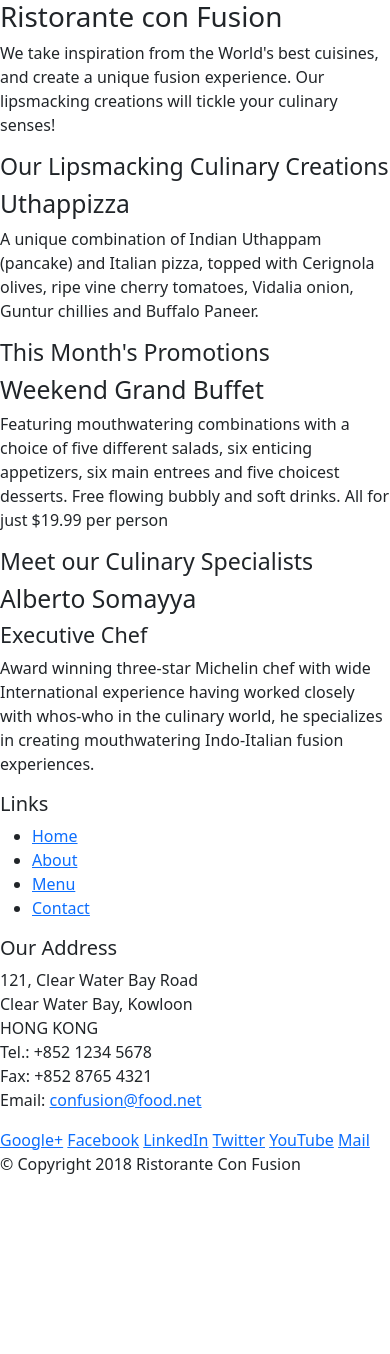
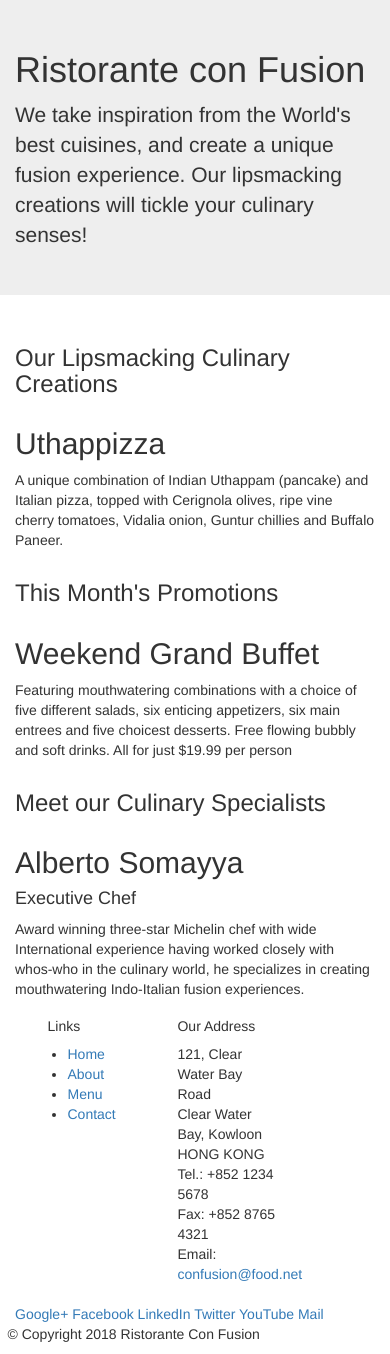
Before and after one commit to abhishekchadha40586/Web-Project, a website: page index.html in a window 390 px wide. Before the commit the page ends 1192 px from the top, so only its background shows below. Drawn offline with nearby package versions, Linux system fonts and the light colour scheme.

Commit message:
Responsive Grid Part 1

```diff
--- a/index.html
+++ b/index.html
@@ -9,51 +9,52 @@
 
     <!-- Bootstrap CSS -->
     <link rel="stylesheet" href="node_modules/bootstrap/dist/css/bootstrap.min.css">
+    <link rel="stylesheet" href="https://maxcdn.bootstrapcdn.com/bootstrap/3.3.5/css/bootstrap.min.css">
+
     <title>Ristorante Con Fusion</title>
 </head>
 
 <body>
-
-    <header>
-        <div>
-            <div>
-                <div>
+    <header class="jumbotron">
+        <div class="container">
+            <div class="row">
+                <div class="col-12 col-sm-6">
                     <h1>Ristorante con Fusion</h1>
                     <p>We take inspiration from the World's best cuisines, and create a unique fusion experience. Our lipsmacking creations will tickle your culinary senses!</p>
                 </div>
-                <div>
+                <div class="col-12 col-sm">
                 </div>
             </div>
         </div>
     </header>
 
-    <div>
-        <div>
-            <div>
+    <div class="container">
+        <div class="row">
+            <div class="col-12 col-sm-4 order-sm-last col-md-3">
                 <h3>Our Lipsmacking Culinary Creations</h3>
             </div>
-            <div>
+            <div class="col col-sm-8 order-sm-first col-md-9">
                 <h2>Uthappizza</h2>
                 <p>A unique combination of Indian Uthappam (pancake) and Italian pizza, topped with Cerignola olives, ripe vine cherry tomatoes, Vidalia onion, Guntur chillies and Buffalo Paneer.</p>
             </div>
         </div>
 
 
-        <div>
-            <div>
+        <div class="row">
+            <div class="col-12 col-sm-4 col-md-3">
                 <h3>This Month's Promotions</h3>
             </div>
-            <div>
+            <div class="col col-sm-8 col-md-9">
                 <h2>Weekend Grand Buffet</h2>
                 <p>Featuring mouthwatering combinations with a choice of five different salads, six enticing appetizers, six main entrees and five choicest desserts. Free flowing bubbly and soft drinks. All for just $19.99 per person </p>
             </div>
         </div>
 
-        <div>
-            <div>
+        <div class="row">
+            <div class="col-12 col-sm-4 order-sm-last col-md-3">
                 <h3>Meet our Culinary Specialists</h3>
             </div>
-            <div>
+            <div class="col col-sm-8 order-sm-first col-md-9">
                 <h2>Alberto Somayya</h2>
                 <h4>Executive Chef</h4>
                 <p>Award winning three-star Michelin chef with wide International experience having worked closely with whos-who in the culinary world, he specializes in creating mouthwatering Indo-Italian fusion experiences. </p>
@@ -62,9 +63,9 @@
     </div>
 
     <footer>
-        <div>
-            <div>
-                <div>
+        <div class="container">
+            <div class="row">
+                <div class="col-4 offset-1 col-sm-2">
                     <h5>Links</h5>
                     <ul>
                         <li><a href="#">Home</a></li>
@@ -73,7 +74,7 @@
                         <li><a href="#">Contact</a></li>
                     </ul>
                 </div>
-                <div>
+                <div class="col-4 col-sm-5">
                     <h5>Our Address</h5>
                     <address>
 		              121, Clear Water Bay Road<br>
@@ -84,7 +85,7 @@
 		              Email: <a href="mailto:confusion@food.net">confusion@food.net</a>
 		           </address>
                 </div>
-                <div>
+                <div class="col-12 col-sm-4">
                     <div>
                         <a href="http://google.com/+">Google+</a>
                         <a href="http://www.facebook.com/profile.php?id=">Facebook</a>
@@ -95,17 +96,20 @@
                     </div>
                 </div>
            </div>
-           <div>
-                <div>
+           <div class="row">
+                <div class="col-auto">
                     <p>© Copyright 2018 Ristorante Con Fusion</p>
                 </div>
            </div>
         </div>
     </footer>
     <!-- jQuery first, then Popper.js, then Bootstrap JS. -->
-    <script src="node_modules/jquery/dist/jquery.slim.min.js"></script>
+     <script src="node_modules/jquery/dist/jquery.slim.min.js"></script>
+    <script src="https://code.jquery.com/jquery-3.2.1.slim.min.js" integrity="sha384-KJ3o2DKtIkvYIK3UENzmM7KCkRr/rE9/Qpg6aAZGJwFDMVNA/GpGFF93hXpG5KkN" crossorigin="anonymous"></script>
     <script src="node_modules/popper.js/dist/umd/popper.min.js"></script>
+    <script src="https://cdnjs.cloudflare.com/ajax/libs/popper.js/1.12.9/umd/popper.min.js" integrity="sha384-ApNbgh9B+Y1QKtv3Rn7W3mgPxhU9K/ScQsAP7hUibX39j7fakFPskvXusvfa0b4Q" crossorigin="anonymous"></script>
     <script src="node_modules/bootstrap/dist/js/bootstrap.min.js"></script>
+    <script src="https://maxcdn.bootstrapcdn.com/bootstrap/4.0.0/js/bootstrap.min.js" integrity="sha384-JZR6Spejh4U02d8jOt6vLEHfe/JQGiRRSQQxSfFWpi1MquVdAyjUar5+76PVCmYl" crossorigin="anonymous"></script>
 </body>
 
 </html>
```
